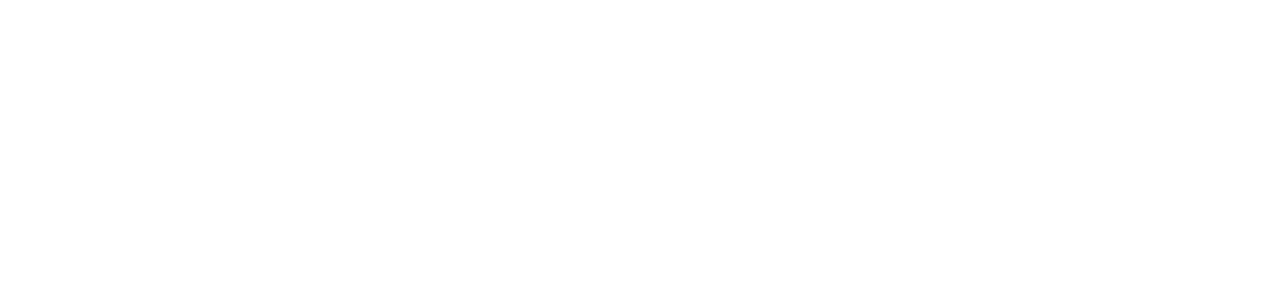
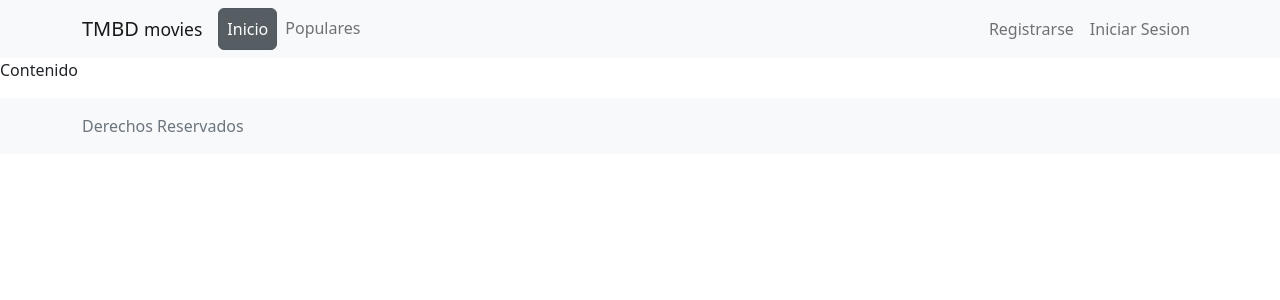
Before and after one commit to alexDev2808/smallAngular, an Angular app: page / in a window 1280 px wide. Shown: the top 300 px of the page. Built offline with nearby package versions, Linux system fonts and the light colour scheme.

Commit message:
Agregando bootstrap, barra de navegacion y footer:

```diff
--- a/angular.json
+++ b/angular.json
@@ -30,7 +30,8 @@
               "src/assets"
             ],
             "styles": [
-              "src/styles.scss"
+              "src/styles.scss",
+              "node_modules/bootstrap/dist/css/bootstrap.min.css"
             ],
             "scripts": []
           },
--- a/package.json
+++ b/package.json
@@ -18,6 +18,7 @@
     "@angular/platform-browser": "^16.0.0",
     "@angular/platform-browser-dynamic": "^16.0.0",
     "@angular/router": "^16.0.0",
+    "bootstrap": "^5.2.3",
     "rxjs": "~7.8.0",
     "tslib": "^2.3.0",
     "zone.js": "~0.13.0"
--- a/src/app/app.component.html
+++ b/src/app/app.component.html
@@ -1 +1,2 @@
 <!-- <app-conceptos></app-conceptos> -->
+<app-nav></app-nav>
--- a/src/app/components/nav/nav.component.html
+++ b/src/app/components/nav/nav.component.html
@@ -1 +1,36 @@
-<p>nav works!</p>
+<nav class="navbar navbar-expand-sm navbar-light bg-light">
+      <div class="container">
+        <a class="navbar-brand" href="#">TMBD <small>movies</small></a>
+        <button class="navbar-toggler d-lg-none" type="button" data-bs-toggle="collapse" data-bs-target="#collapsibleNavId" aria-controls="collapsibleNavId"
+            aria-expanded="false" aria-label="Toggle navigation">
+            <span class="navbar-toggler-icon"></span>
+        </button>
+        <div class="collapse navbar-collapse justify-content-between" id="collapsibleNavId">
+            <ul class="navbar-nav me-auto mt-2 mt-lg-0">
+                <li class="nav-item">
+                    <a class="nav-link active btn btn-secondary text-white" href="#" aria-current="page">Inicio <span class="visually-hidden">(current)</span></a>
+                </li>
+                <li class="nav-item">
+                  <a class="nav-link" href="#" aria-current="page">Populares <span class="visually-hidden">(current)</span></a>
+              </li>
+            </ul>
+            <div class="navbar-nav">
+              <li class="nav-item">
+                <a class="nav-link" href="#">Registrarse</a>
+              </li>
+              <li class="nav-item">
+                <a class="nav-link" href="#">Iniciar Sesion</a>
+              </li>
+            </div>
+        </div>
+  </div>
+</nav>
+
+<p>Contenido</p>
+
+
+<div class="footer mt-auto py-3 bg-light">
+  <div class="container">
+    <span class="text-muted">Derechos Reservados</span>
+  </div>
+</div>
```
Also changed, not shown: 1 other file (tests, documents, lock files or other folders).
